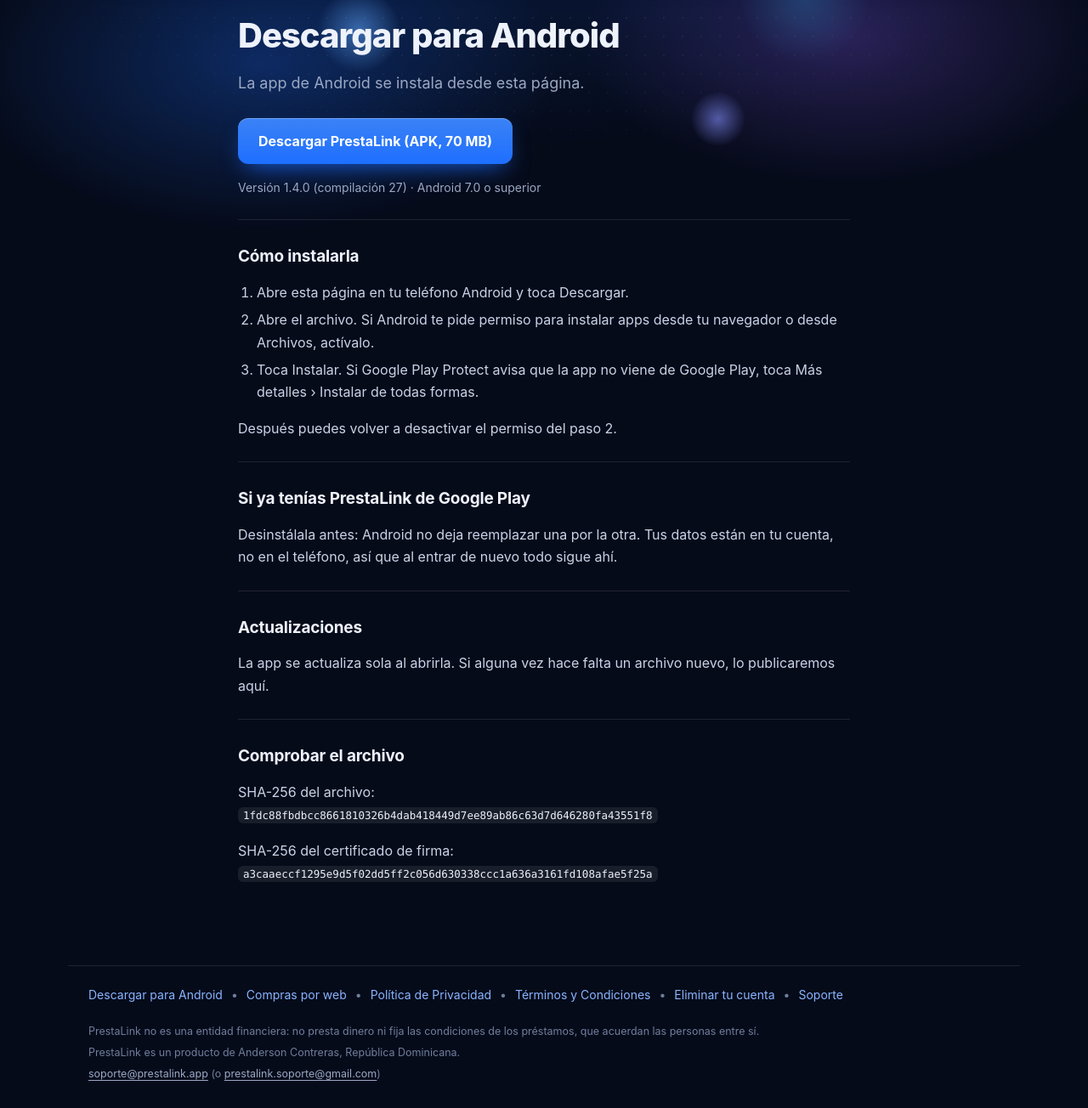
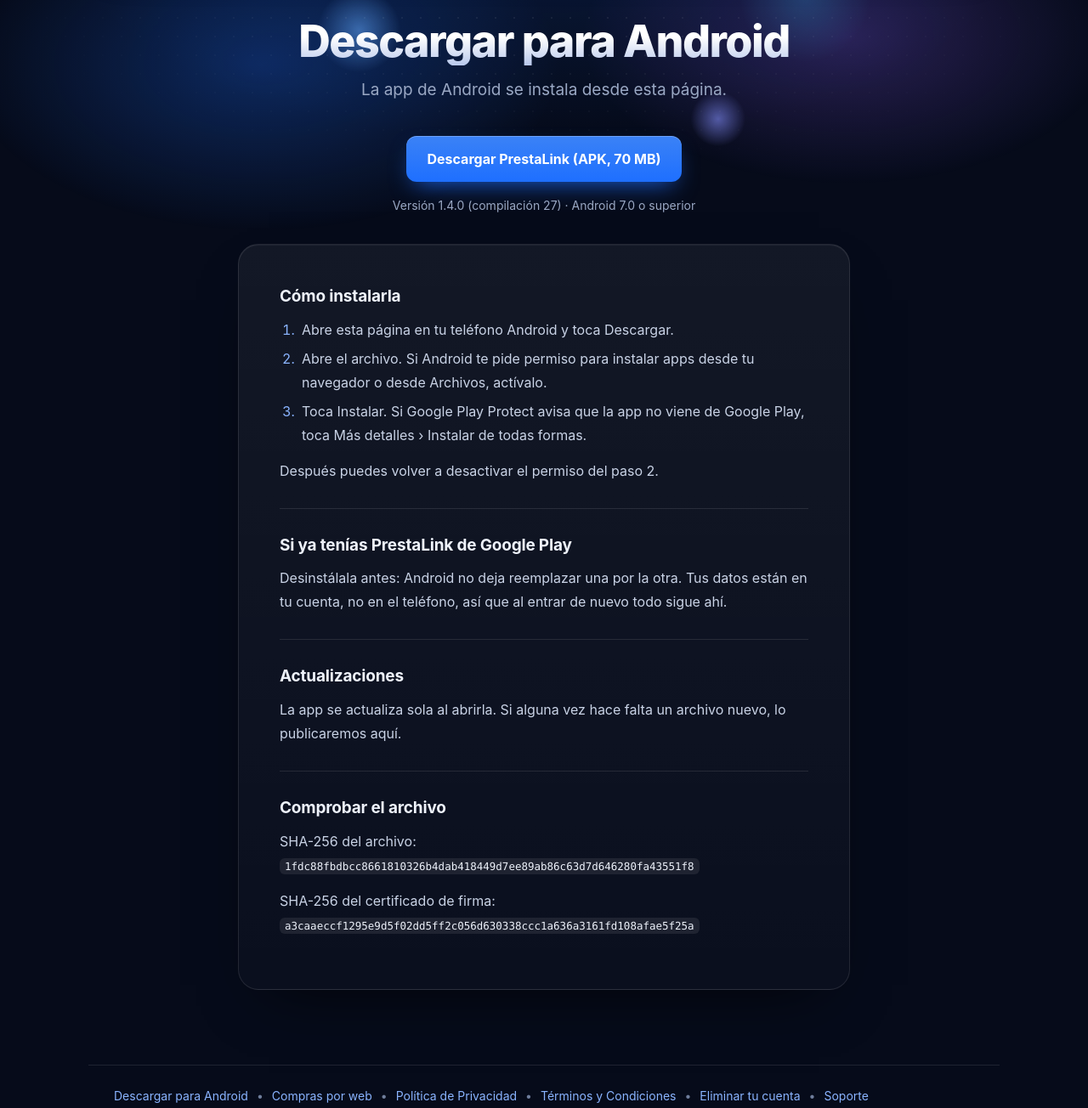
Before and after one commit to andersoncontreras0330/prestalink-app, a plain HTML site: page android.html in a window 1280 px wide. Shown: the part 100-1404 px from the top of the page at 85% size. Drawn offline with Linux system fonts and the light colour scheme.

Commit message:
Páginas de texto centradas, en una hoja, y el pie alineado

```diff
--- a/android.html
+++ b/android.html
@@ -16,10 +16,13 @@
 </div>
 </header>
 <main>
+<div class="cabeza-pagina">
 <h1>Descargar para Android</h1>
 <p class="resumen">La app de Android se instala desde esta página.</p>
 <p><a class="boton" href="https://github.com/andersoncontreras0330/andersoncontreras0330.github.io/releases/download/android-27/prestalink.apk">Descargar PrestaLink (APK, 70 MB)</a></p>
 <p class="detalle">Versión 1.4.0 (compilación 27) · Android 7.0 o superior</p>
+</div>
+<article class="hoja">
 <section>
 <h2>Cómo instalarla</h2>
 <ol><li>Abre esta página en tu teléfono Android y toca Descargar.</li><li>Abre el archivo. Si Android te pide permiso para instalar apps desde tu navegador o desde Archivos, actívalo.</li><li>Toca Instalar. Si Google Play Protect avisa que la app no viene de Google Play, toca Más detalles › Instalar de todas formas.</li></ol>
@@ -38,6 +41,7 @@
 <p>SHA-256 del archivo:<br><code>1fdc88fbdbcc8661810326b4dab418449d7ee89ab86c63d7d646280fa43551f8</code></p>
 <p>SHA-256 del certificado de firma:<br><code>a3caaeccf1295e9d5f02dd5ff2c056d630338ccc1a636a3161fd108afae5f25a</code></p>
 </section>
+</article>
 </main>
 <footer>
 <div class="pie-fila">
--- a/estilos.css
+++ b/estilos.css
@@ -94,6 +94,38 @@ code {
   font: 12.5px/1.5 ui-monospace, SFMono-Regular, Menlo, Consolas, monospace; word-break: break-all;
   padding: 2px 6px; border-radius: 6px; background: var(--vidrio-fuerte); color: var(--texto);
 }
+
+/* ---- Las páginas de texto: la cabecera centrada y la hoja (2026-11-20) ------------ */
+.cabeza-pagina { text-align: center; max-width: 680px; margin: 10px auto 34px; }
+.cabeza-pagina h1 {
+  font-size: clamp(32px, 6vw, 52px); line-height: 1.08; letter-spacing: -0.03em; margin: 0 0 14px;
+  background: linear-gradient(180deg, #FFFFFF 40%, #B8C8EC); -webkit-background-clip: text; background-clip: text;
+  -webkit-text-fill-color: transparent;
+}
+.cabeza-pagina .resumen { max-width: 620px; margin: 0 auto; font-size: clamp(16.5px, 2.3vw, 19px); line-height: 1.6; text-wrap: balance; }
+.cabeza-pagina .boton { margin-top: 22px; }
+.cabeza-pagina .detalle { margin: 12px 0 0; }
+.hoja {
+  max-width: 760px; margin: 0 auto; padding: clamp(24px, 5vw, 48px);
+  border: 1px solid var(--linea); border-radius: 24px;
+  background: linear-gradient(180deg, rgba(255, 255, 255, 0.055), rgba(255, 255, 255, 0.02));
+  box-shadow: 0 30px 70px -36px rgba(0, 0, 0, 0.8), inset 0 1px 0 rgba(255, 255, 255, 0.06);
+}
+.hoja > :first-child { margin-top: 0; }
+.hoja > :last-child { margin-bottom: 0; }
+.hoja p, .hoja li { line-height: 1.75; text-wrap: pretty; }
+.hoja p { margin: 0 0 14px; }
+.hoja section { margin-top: 30px; padding-top: 4px; }
+.hoja > section:first-child { border-top: 0; margin-top: 0; padding-top: 0; }
+.hoja h2 { margin: 26px 0 12px; }
+.hoja > section:first-child h2 { margin-top: 0; }
+.hoja ul, .hoja ol { margin: 0 0 14px; padding-left: 22px; }
+.hoja li { margin: 6px 0; padding-left: 4px; }
+.hoja li::marker { color: var(--acento); }
+.hoja .nota { margin: 0 0 28px; }
+.hoja .version { margin: 34px 0 0; padding-top: 18px; border-top: 1px solid var(--linea); text-align: center; }
+.hoja.corta { max-width: 620px; text-align: center; }
+.hoja.corta p { margin: 0; font-size: 17px; text-wrap: balance; }
 
 /* ---- La portada: el logo con su halo, el nombre grande y el lema ----------------- */
 .portada { text-align: center; padding: 22px 0 6px; }
@@ -194,7 +226,8 @@ code {
 .insignia-apk strong { font-size: 18px; font-weight: 600; letter-spacing: -0.015em; line-height: 1.1; }
 
 /* ---- El pie: los enlaces a la izquierda, las descargas a la derecha, y abajo lo legal - */
-footer { max-width: 1120px; margin: 64px auto 0; padding: 22px 24px 40px; border-top: 1px solid var(--linea); font-size: 13.5px; color: var(--suave); }
+/* Con el mismo ancho que la barra de arriba, para que los bordes coincidan. */
+footer { max-width: 1072px; margin: 72px auto 0; padding: 24px 30px 44px; border-top: 1px solid var(--linea); font-size: 13.5px; color: var(--suave); }
 .pie-fila { display: flex; flex-wrap: wrap; align-items: center; justify-content: space-between; gap: 18px 32px; }
 footer nav { display: flex; flex-wrap: wrap; align-items: center; row-gap: 6px; }
 footer nav a { color: var(--acento); text-decoration: none; font-size: 14px; }
@@ -203,13 +236,23 @@ footer nav a + a::before { content: "•"; display: inline-block; margin: 0 10px
 .pie-app { display: flex; flex-wrap: wrap; align-items: center; gap: 10px 16px; }
 footer .pie-titulo { margin: 0; font-size: 14px; font-weight: 500; color: var(--texto); }
 footer .insignias { justify-content: flex-start; margin: 0; }
-.pie-legal { margin-top: 22px; }
-.pie-legal p { margin: 4px 0; font-size: 12.5px; color: var(--tenue); }
+/* Lo legal, abajo y centrado, separado por una línea suave. */
+.pie-legal { margin-top: 24px; padding-top: 18px; border-top: 1px solid rgba(255, 255, 255, 0.06); text-align: center; }
+.pie-legal p { margin: 4px auto; max-width: 860px; text-wrap: balance; font-size: 12.5px; line-height: 1.6; color: var(--tenue); }
 .pie-legal a { color: var(--suave); }
 
+/* En el celular, el pie entero centrado, y los enlaces sin los puntos (al partirse en
+   renglones, un punto quedaba al principio de uno). */
 @media (max-width: 640px) {
-  main { padding-top: 28px; }
-  .pie-fila { flex-direction: column; align-items: flex-start; }
+  main { padding: 28px 18px 8px; }
+  .cabeza-pagina { margin-bottom: 26px; }
+  .hoja { border-radius: 20px; }
+  footer { margin-top: 56px; padding: 24px 18px 40px; }
+  .pie-fila { flex-direction: column; align-items: center; text-align: center; gap: 22px; }
+  footer nav { justify-content: center; gap: 8px 18px; }
+  footer nav a + a::before { display: none; }
+  .pie-app { flex-direction: column; gap: 12px; }
+  footer .insignias { justify-content: center; }
 }
 @media (prefers-reduced-motion: reduce) {
   * { transition: none !important; }
```
Also changed, not shown: 404.html (+2 -0 lines), apk/index.html (+4 -0 lines), en/android.html (+4 -0 lines), en/apk/index.html (+4 -0 lines).
